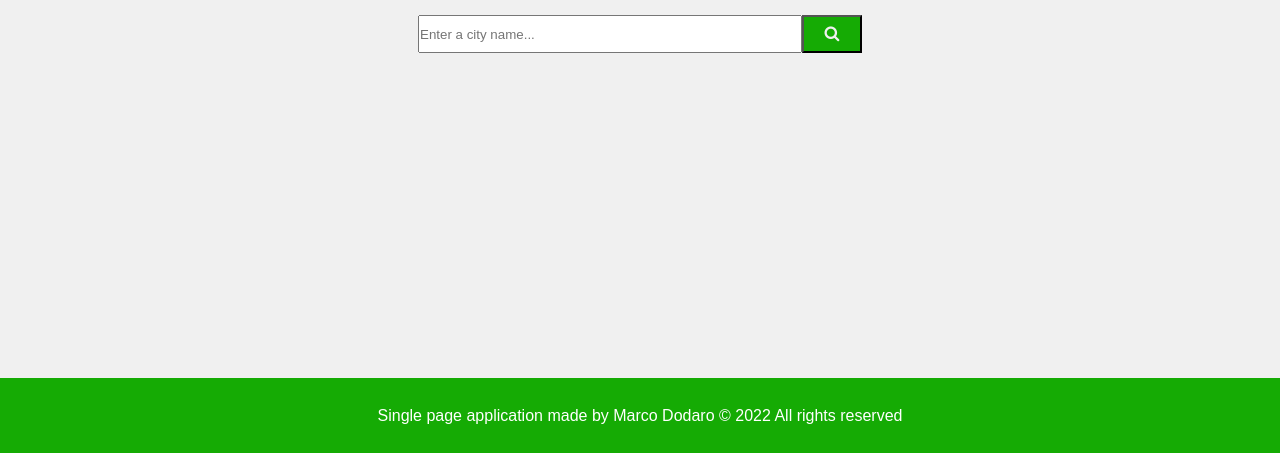
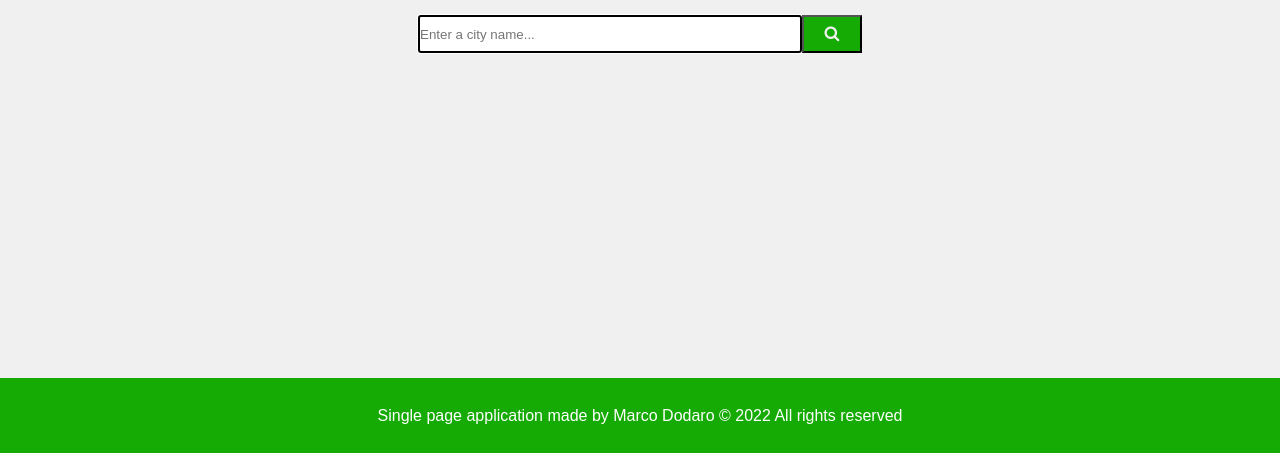
Before and after one commit to Marco-Dodaro/life-quality, a website built with webpack: page src/index.html in a window 1280 px wide. Shown: the part 413-866 px from the top of the page. Built offline with nearby package versions, Linux system fonts and the light colour scheme.

Commit message:
added autofocus to searchbar

```diff
--- a/src/index.html
+++ b/src/index.html
@@ -18,7 +18,7 @@
   </header>
 
   <div class="flexCenter directionRow">
-    <input id="input" class="searchBar" placeholder="Enter a city name..." type="text" autocomplete="off" />
+    <input id="input" class="searchBar" placeholder="Enter a city name..." type="text" autocomplete="off" autofocus/>
     <button id="submit" class="submitButton" type="submit"><i class="fa fa-search"></i></button>
   </div>
 
```
